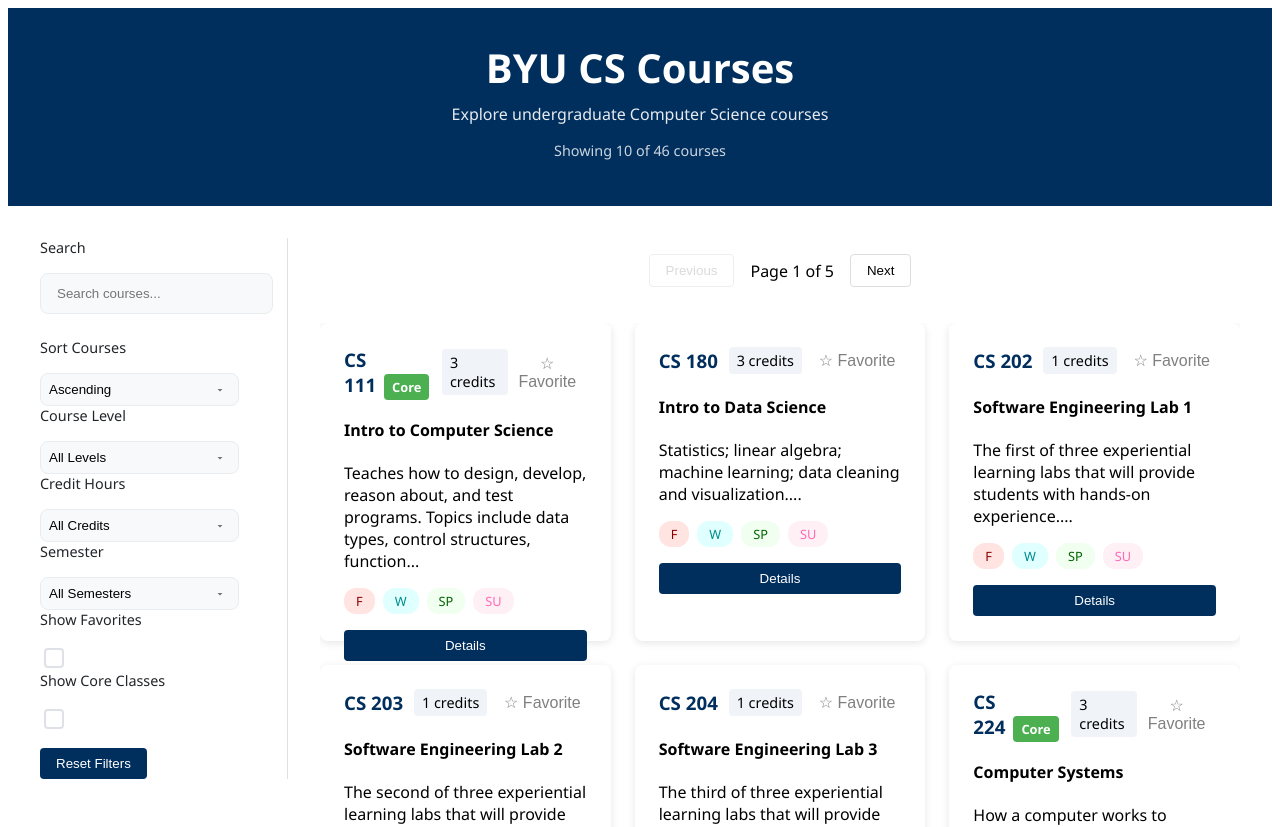
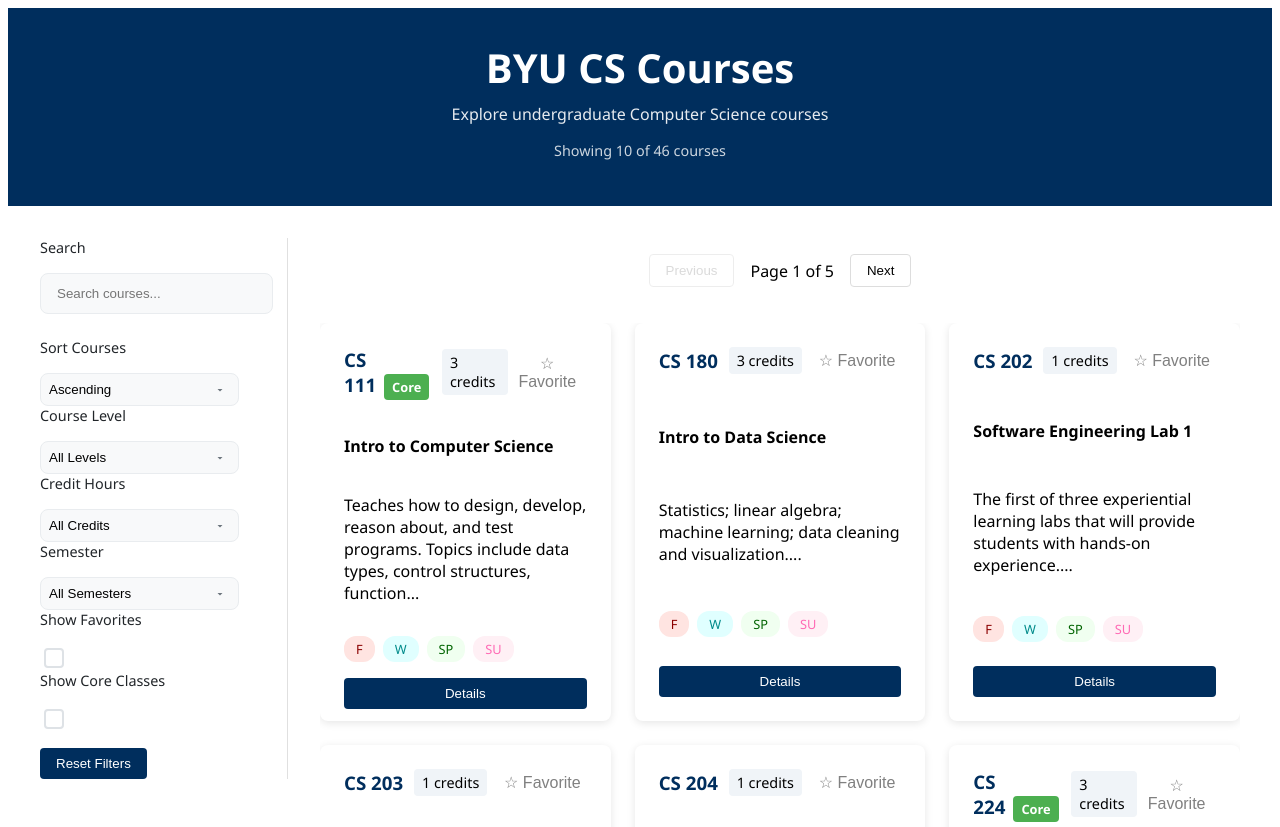
Before and after one commit to nbn1343/P1_Website, a React (Vite) app: page / in a window 1280 px wide. Shown: the top 827 px of the page. Built offline with nearby package versions, Linux system fonts and the light colour scheme.

Commit message:
course card height

```diff
--- a/src/index.css
+++ b/src/index.css
@@ -170,7 +170,10 @@ select, input {
   padding: 1.5rem;
   box-shadow: 0 2px 8px rgba(0,0,0,0.1);
   transition: transform 0.2s;
-  height: 270px;
+  display: flex;
+  flex-direction: column;
+  justify-content: space-between;
+  height: 350px;
 }
 
 .course-card:hover {
```
